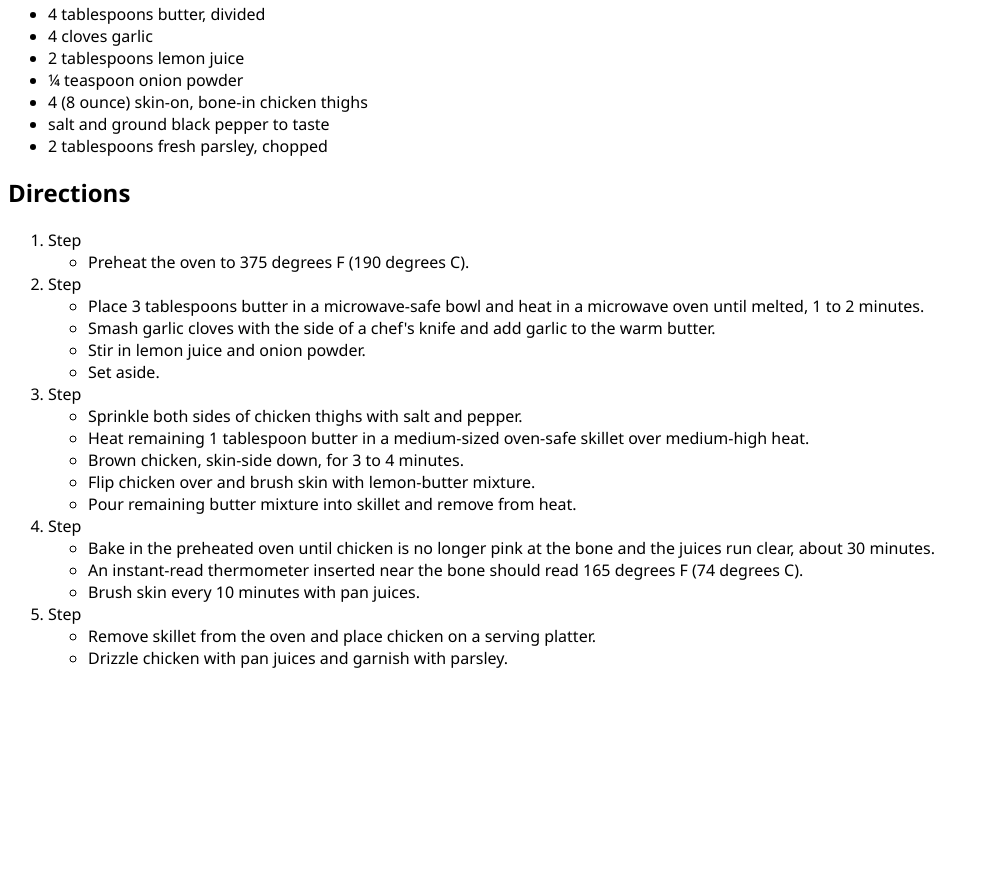
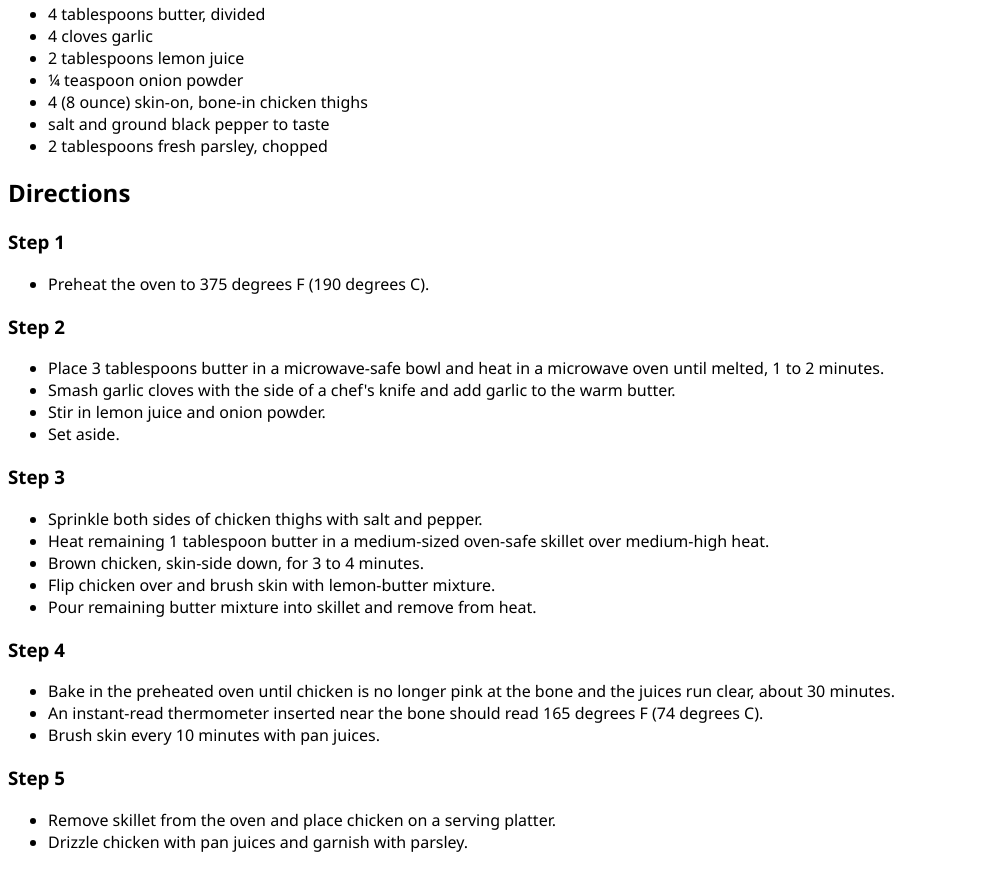
Before and after one commit to JulianBethge/odin-recipes, a plain HTML site: page baked_lemon_chicken.html in a window 1280 px wide. Shown: the part 677-1546 px from the top of the page, without its empty margins (0-989 px from the left). Before the commit the page ends 1362 px from the top, so only its background shows below. Drawn offline with Linux system fonts and the light colour scheme.

Commit message:
Change all Lists of baked_lemon_chicken to <ul>

```diff
--- a/baked_lemon_chicken.html
+++ b/baked_lemon_chicken.html
@@ -25,24 +25,21 @@
         <li>2 tablespoons fresh parsley, chopped</li>
     </ul>
     <h2>Directions</h2>
-    <ol>
-    <li>
-       <span class="step">Step</span>
+
+        <h3>Step 1</h3>
         <ul>
             <li>Preheat the oven to 375 degrees F (190 degrees C).</li>
         </ul>
-    </li>
-    <li>
-        <span class="step">Step</span>
+
+        <h3>Step 2</h3>
         <ul>
             <li>Place 3 tablespoons butter in a microwave-safe bowl and heat in a microwave oven until melted, 1 to 2 minutes.</li>
             <li>Smash garlic cloves with the side of a chef's knife and add garlic to the warm butter.</li>
             <li>Stir in lemon juice and onion powder.</li>
             <li>Set aside.</li>
         </ul>
-    </li>
-    <li>
-        <span class="step">Step</span>
+
+        <h3>Step 3</h3>
         <ul>
             <li>Sprinkle both sides of chicken thighs with salt and pepper.</li>
             <li>Heat remaining 1 tablespoon butter in a medium-sized oven-safe skillet over medium-high heat.</li>
@@ -50,23 +47,21 @@
             <li>Flip chicken over and brush skin with lemon-butter mixture.</li>
             <li>Pour remaining butter mixture into skillet and remove from heat.</li>
         </ul>
-    </li>
-    <li>
-        <span class="step">Step</span>
+
+        <h3>Step 4</h3>
         <ul>
             <li>Bake in the preheated oven until chicken is no longer pink at the bone and the juices run clear, about 30 minutes.</li>
             <li>An instant-read thermometer inserted near the bone should read 165 degrees F (74 degrees C).</li>
             <li>Brush skin every 10 minutes with pan juices.</li>
         </ul>
-    </li>
-    <li>
-        <span class="step">Step</span>
+
+        <h3>Step 5</h3>
         <ul>
             <li>Remove skillet from the oven and place chicken on a serving platter.</li>
             <li>Drizzle chicken with pan juices and garnish with parsley.</li>
         </ul>
-    </li>
-</ol>
+
+
 
 </body>
 </html>
```
